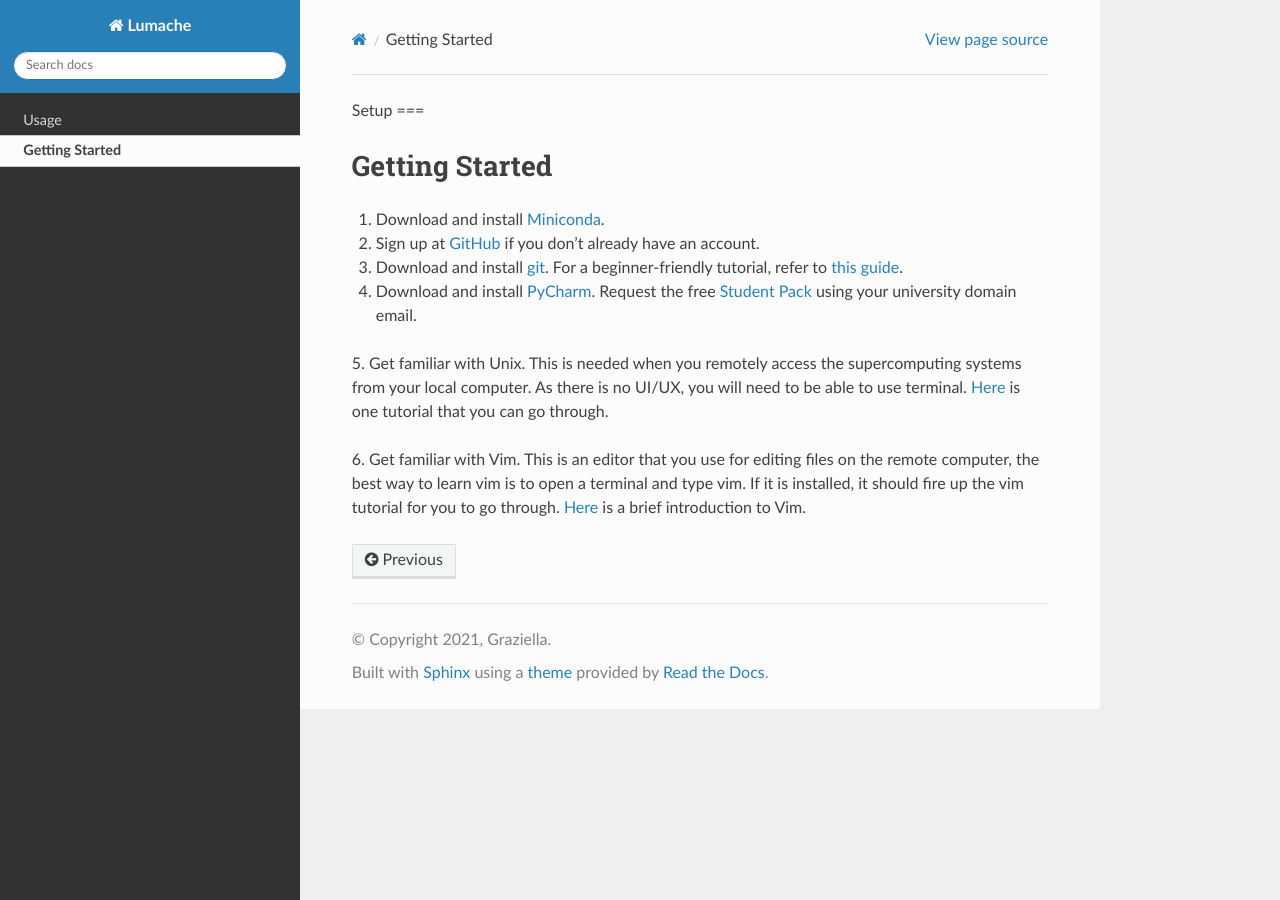
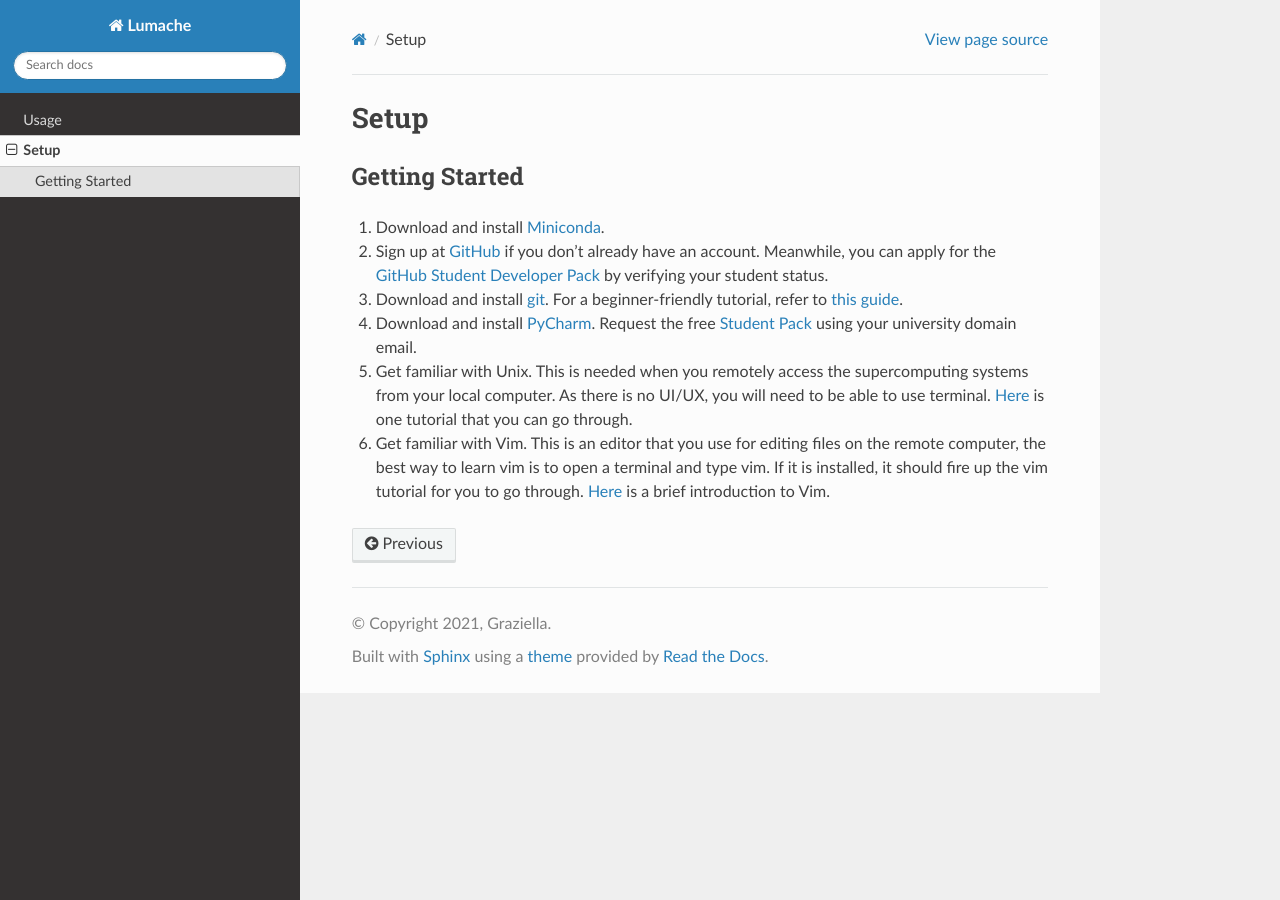
Before and after one commit to ZihanL1/Lab-Wiki, a Sphinx documentation site: the page built from docs/source/setup.rst, in a window 1280 px wide. Built offline with Sphinx 7.4.7 and the Read the Docs theme 3.1.0, drawn with Linux system fonts in a browser that asks for light colours.

Commit message:
add getting started

```diff
--- a/docs/source/setup.rst
+++ b/docs/source/setup.rst
@@ -1,18 +1,21 @@
 Setup
-===
+=====
 
 Getting Started
----------------------
+---------------
 1. Download and install `Miniconda <https://www.anaconda.com/docs/getting-started/miniconda/install#linux-terminal-installer>`_.
 
 2. Sign up at `GitHub <https://github.com/signup>`_ if you don't already have an account.
+   Meanwhile, you can apply for the `GitHub Student Developer Pack <https://education.github.com/pack/join>`_ by verifying your student status.
 
-3. Download and install `git <https://git-scm.com/downloads>`_. For a beginner-friendly tutorial, refer to `this guide <https://xinglong-zhang.github.io/blogs/blog2.html>`_.
+3. Download and install `git <https://git-scm.com/downloads>`_.
+   For a beginner-friendly tutorial, refer to `this guide <https://xinglong-zhang.github.io/blogs/blog2.html>`_.
 
-4. Download and install `PyCharm <https://www.jetbrains.com/pycharm/>`_. Request the free `Student Pack <https://www.jetbrains.com/academy/student-pack/>`_ using your university domain email.
+4. Download and install `PyCharm <https://www.jetbrains.com/pycharm/>`_.
+   Request the free `Student Pack <https://www.jetbrains.com/academy/student-pack/>`_ using your university domain email.
 
 5. Get familiar with Unix. This is needed when you remotely access the supercomputing systems from your local computer.
-As there is no UI/UX, you will need to be able to use terminal. `Here <http://www.ee.surrey.ac.uk/Teaching/Unix/unixintro.html>`_ is one tutorial that you can go through.
+   As there is no UI/UX, you will need to be able to use terminal. `Here <http://www.ee.surrey.ac.uk/Teaching/Unix/unixintro.html>`_ is one tutorial that you can go through.
 
 6. Get familiar with Vim. This is an editor that you use for editing files on the remote computer, the best way to learn vim is to open a terminal and type vim.
-If it is installed, it should fire up the vim tutorial for you to go through. `Here <https://danielmiessler.com/study/vim/>`_ is a brief introduction to Vim.
+   If it is installed, it should fire up the vim tutorial for you to go through. `Here <https://danielmiessler.com/study/vim/>`_ is a brief introduction to Vim.
```
